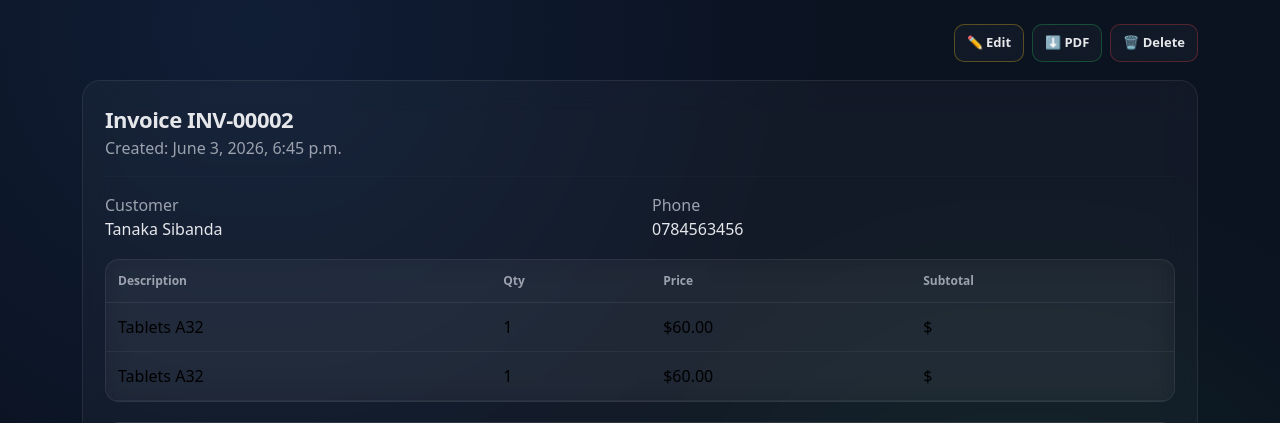
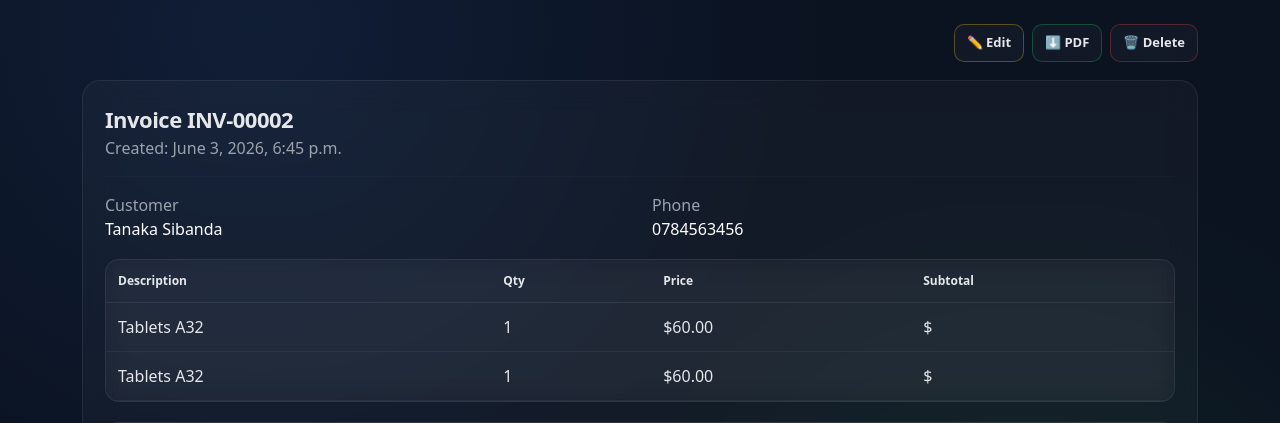
Before and after one commit to nia-cloud-official/LedgerLite, a Django app: page /invoice/2/ in a window 1280 px wide. Shown: the part 61-484 px from the top of the page. Run offline with Django 5.2, Linux system fonts and the light colour scheme; a user stored in the database is signed in; data comes from the database, SQL or seed files in the repository; both versions use the stored data as it was after the commit.

Commit message:
invoice text color

```diff
--- a/templates/invoice_detail.html
+++ b/templates/invoice_detail.html
@@ -179,7 +179,69 @@
     border-color: var(--primary);
     box-shadow: 0 0 0 3px rgba(59,130,246,0.15);
 }
+/* ================= INVOICE TEXT VISIBILITY FIX ================= */
 
+/* force all invoice content to stay light */
+.saas-card,
+.saas-card div,
+.saas-card span,
+.saas-card p,
+.saas-card td,
+.saas-card th,
+.saas-card h1,
+.saas-card h2,
+.saas-card h3,
+.saas-card h4,
+.saas-card h5,
+.saas-card h6{
+    color: #e5e7eb !important;
+}
+
+/* muted labels */
+.saas-card .text-muted{
+    color:#9ca3af !important;
+}
+
+/* invoice number */
+.invoice-title{
+    color:#ffffff !important;
+}
+
+/* table text */
+.table,
+.table tbody,
+.table tbody tr,
+.table td,
+.table th{
+    color:#e5e7eb !important;
+}
+
+/* subtotal rows */
+.summary-row{
+    color:#e5e7eb !important;
+}
+
+/* total */
+.summary-total{
+    color:#22c55e !important;
+    font-size:18px;
+}
+
+/* discount */
+.summary-row[style*="var(--red)"]{
+    color:#ef4444 !important;
+}
+
+/* share input text */
+.share-input{
+    color:#ffffff !important;
+}
+
+/* customer details */
+.row .col-md-6 div:last-child{
+    color:#ffffff !important;
+    font-weight:500;
+}
 </style>
 
 <!-- ================= TOP ACTIONS ================= -->
```
Also changed, not shown: db.sqlite3.
